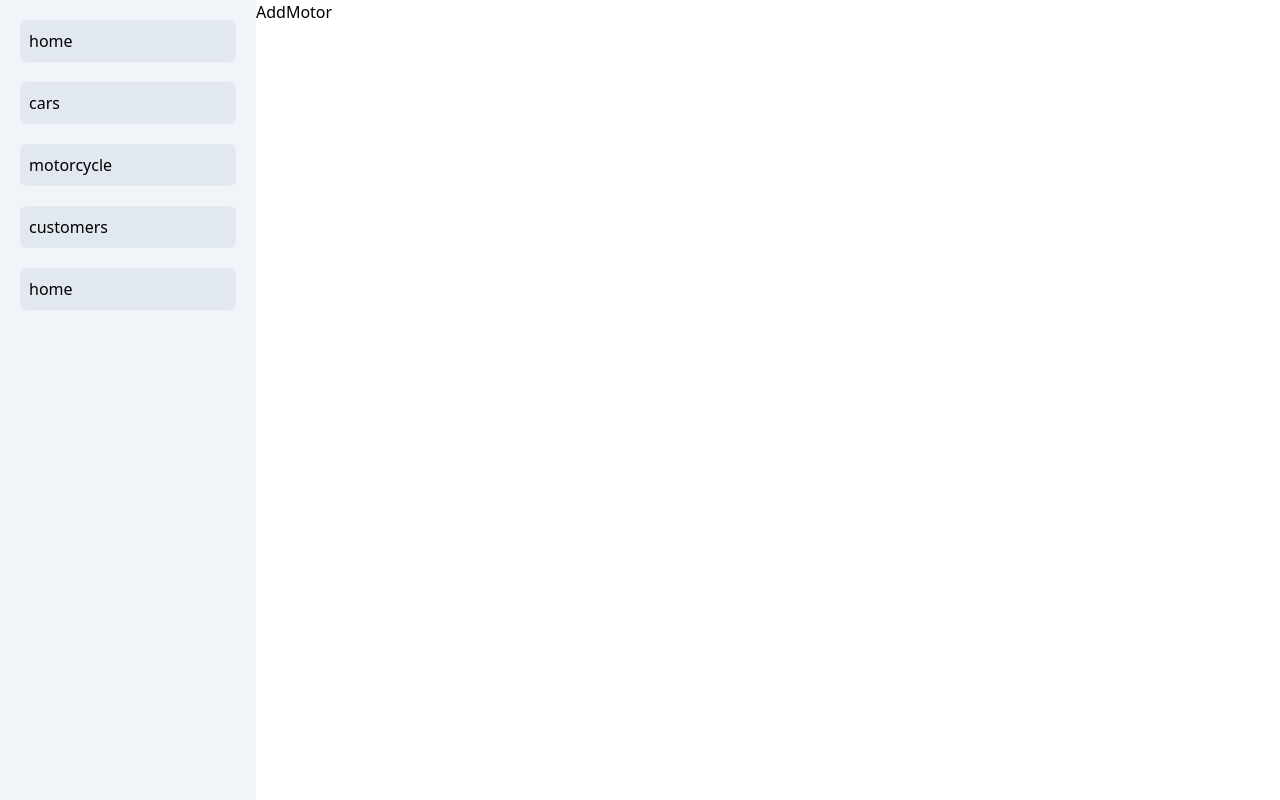
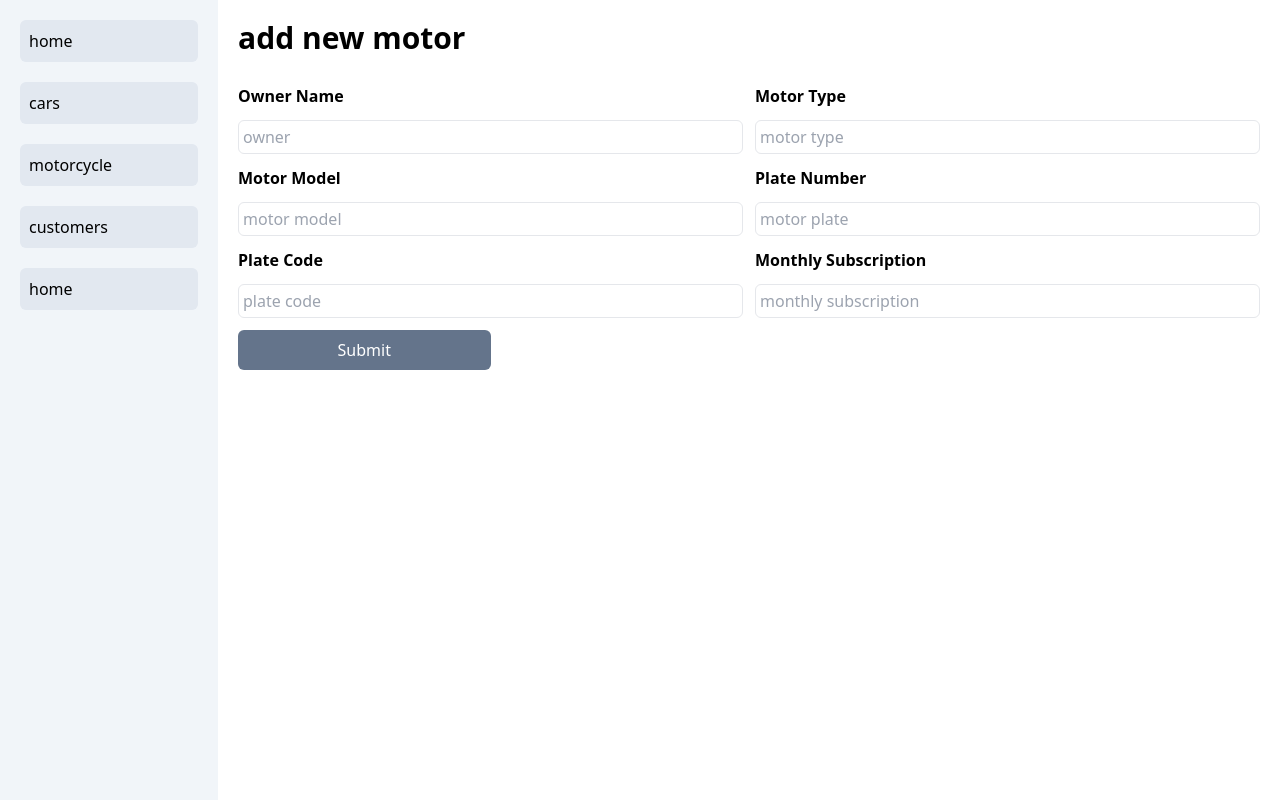
Before and after one commit to Elsayed-Rady-Elsayed/GARAGE-SYSTEM, a React (Vite) app: page /addMotor in a window 1280 px wide. Built offline with nearby package versions, Linux system fonts and the light colour scheme.

Commit message:
add start

```diff
--- a/src/views/motorcycle/AddMotor.jsx
+++ b/src/views/motorcycle/AddMotor.jsx
@@ -1,7 +1,83 @@
 import React from "react";
 
 const AddMotor = () => {
-  return <div>AddMotor</div>;
+  return (
+    <div className="p-5 w-full">
+      <h2 className="text-3xl font-bold">add new motor</h2>
+      <form action="" className="grid grid-cols-1 md:grid-cols-2 gap-3 mt-7">
+        <div className="flex flex-col gap-3">
+          <label htmlFor="name" className="capitalize font-semibold">
+            owner name
+          </label>
+          <input
+            id="name"
+            type="text"
+            placeholder="owner"
+            className="border p-1 rounded-md"
+          />
+        </div>
+        <div className="flex flex-col gap-3">
+          <label htmlFor="type" className="capitalize font-semibold">
+            motor type
+          </label>{" "}
+          <input
+            id="type"
+            type="text"
+            placeholder="motor type"
+            className="border p-1 rounded-md"
+          />
+        </div>
+        <div className="flex flex-col gap-3">
+          <label htmlFor="model" className="capitalize font-semibold">
+            motor model
+          </label>{" "}
+          <input
+            id="model"
+            type="text"
+            placeholder="motor model"
+            className="border p-1 rounded-md"
+          />
+        </div>
+        <div className="flex flex-col gap-3">
+          <label htmlFor="plateNumber" className="capitalize font-semibold">
+            plate number
+          </label>{" "}
+          <input
+            id="plateNumber"
+            type="text"
+            placeholder="motor plate"
+            className="border p-1 rounded-md"
+          />
+        </div>
+        <div className="flex flex-col gap-3">
+          <label htmlFor="plateCode" className="capitalize font-semibold">
+            plate code
+          </label>{" "}
+          <input
+            id="plateCode"
+            type="text"
+            placeholder="plate code"
+            className="border p-1 rounded-md"
+          />
+        </div>
+        <div className="flex flex-col gap-3">
+          <label htmlFor="subscripation" className="capitalize font-semibold">
+            monthly subscription
+          </label>{" "}
+          <input
+            id="subscripation"
+            type="text"
+            placeholder="monthly subscription"
+            className="border p-1 rounded-md"
+          />
+        </div>
+        <input
+          type="submit"
+          className="bg-slate-500 p-2 rounded-md text-white cursor-pointer w-1/2"
+        />
+      </form>
+    </div>
+  );
 };
 
 export default AddMotor;
```
